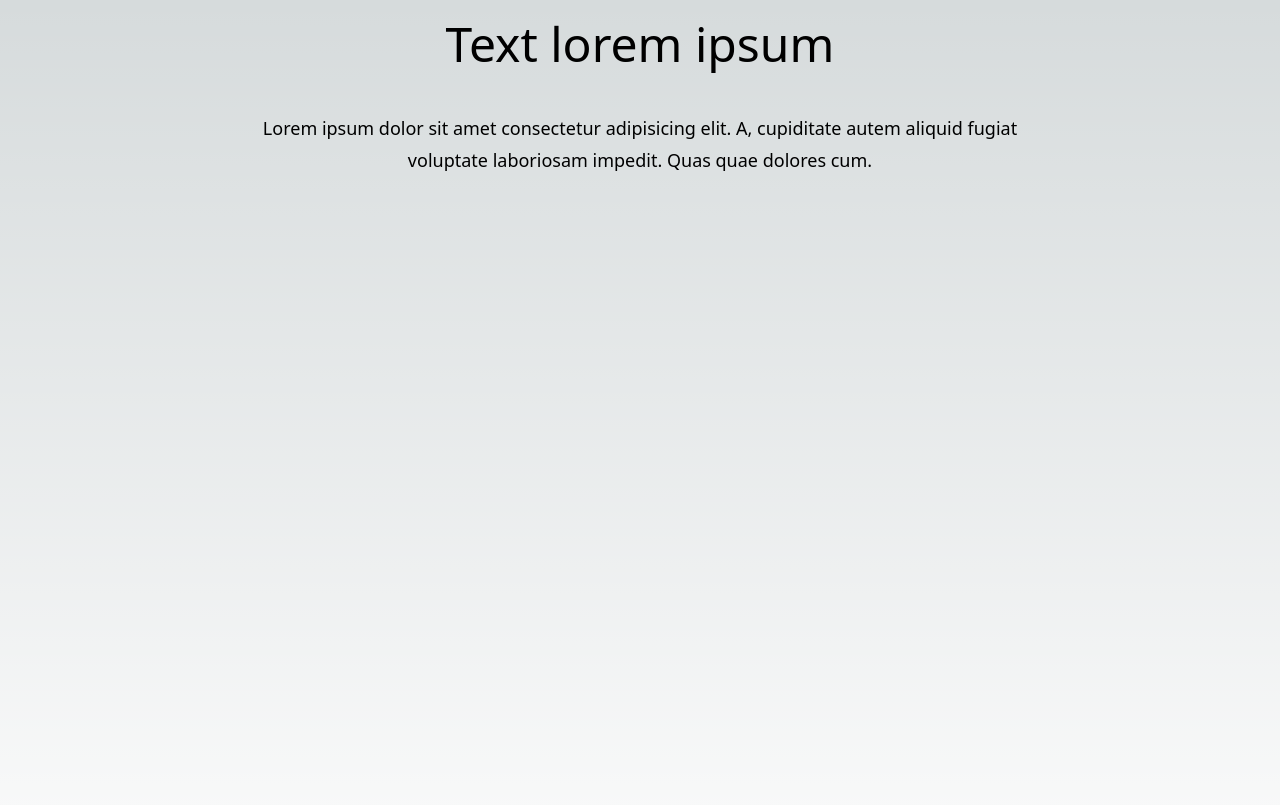
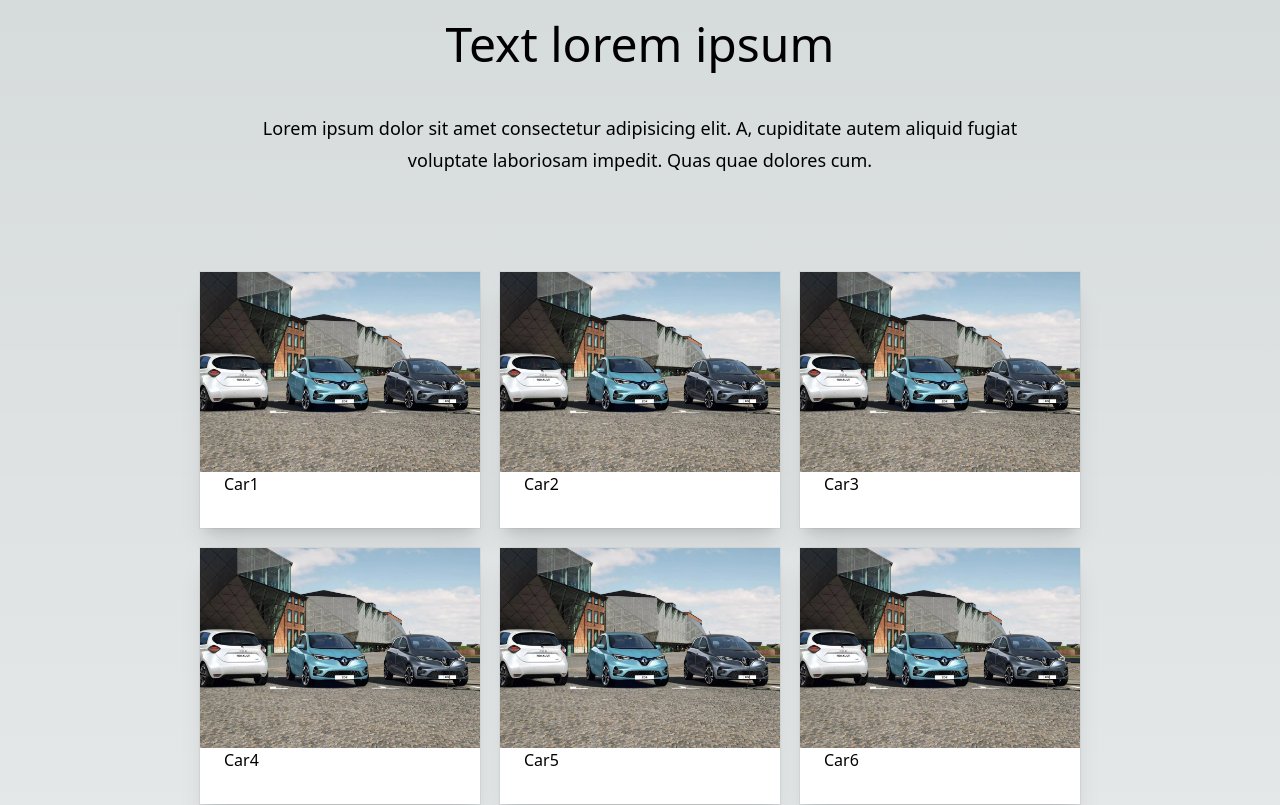
Before and after one commit to bartoszebert/hedinit-code-test-frontend, a Next.js app: page / in a window 1280 px wide. Shown: the top 805 px of the page. Built offline with nearby package versions, Linux system fonts and the light colour scheme.

Commit message:
show list

```diff
--- /dev/null
+++ b/app/components/CarList.tsx
@@ -0,0 +1,37 @@
+import { getCars } from "../utils/get-car-data";
+import Image from "next/image";
+
+interface ICarItem {
+  id: string;
+  link: {
+    href: string;
+    title: string;
+  };
+  title: string;
+  brand: string;
+  vehicleType: string;
+}
+
+const CarList = async () => {
+  const carItems: ICarItem[] = await getCars();
+
+  return (
+    <div className="grid lg:grid-cols-3 gap-5">
+      {carItems.map((car) => (
+        <div
+          className="flex flex-col min-w-[280px] bg-white pb-8 shadow-xl ring-1 ring-gray-900/5"
+          key={car.id}
+        >
+          <div className="w-full h-[200px] relative">
+            <Image className="w-full h-auto" objectFit="cover" src="/carimage.jpg" alt={car.title} fill={true} />
+          </div>
+          <div className="px-6">
+            <h3>{car.link.title}</h3>
+          </div>
+        </div>
+      ))}
+    </div>
+  );
+};
+
+export default CarList;
--- a/app/page.tsx
+++ b/app/page.tsx
@@ -1,9 +1,9 @@
-import Image from "next/image";
+import CarList from "./components/CarList";
 
-export default function Home() {
+export default async function Home() {
   return (
     <main className="flex min-h-screen flex-col items-center justify-between p-24">
-
+      <CarList />
     </main>
   );
 }
--- /dev/null
+++ b/app/utils/get-car-data.ts
@@ -0,0 +1,228 @@
+const mockCarData = {
+  cars: [
+    {
+      id: "2cf6bb4e-11e1-4d9e-bb10-1773271aabb0",
+      link: {
+        href: "/cars/1",
+        title: "Car1",
+      },
+      title: "Renault Austral Iconic esprit alpine E tech full hybrid 20",
+      brand: "Renault",
+      vehicleType: "PB",
+    },
+    {
+      id: "10db34bf-01f4-4eaa-8ec9-cf5c7aa1080a",
+      link: {
+        href: "/cars/2",
+        title: "Car2",
+      },
+      title: "Toyota Corolla LE 40",
+      brand: "Toyota",
+      vehicleType: "PB",
+    },
+    {
+      id: "6b6b9b8d-4b59-48cd-8c80-d7c6ee92a1ad",
+      link: {
+        href: "/cars/3",
+        title: "Car3",
+      },
+      title: "Honda Accord Sport 60",
+      brand: "Honda",
+      vehicleType: "PB",
+    },
+    {
+      id: "38182f45-0411-4b2f-af8f-10aae98c25a5",
+      link: {
+        href: "/cars/4",
+        title: "Car4",
+      },
+      title: "Ford Mustang GT 80",
+      brand: "Ford",
+      vehicleType: "PB",
+    },
+    {
+      id: "ed9e295a-8d56-4373-8434-3d830c4c3ef9",
+      link: {
+        href: "/cars/5",
+        title: "Car5",
+      },
+      title: "Chevrolet Camaro SS 100",
+      brand: "Chevrolet",
+      vehicleType: "PB",
+    },
+    {
+      id: "9b9c6ff7-0507-4954-a3a4-15bca9b1c82e",
+      link: {
+        href: "/cars/6",
+        title: "Car6",
+      },
+      title: "BMW M3 120",
+      brand: "BMW",
+      vehicleType: "PB",
+    },
+    {
+      id: "50c3e897-4dc4-4d56-b12c-790d13ed6cb5",
+      link: {
+        href: "/cars/7",
+        title: "Car7",
+      },
+      title: "Audi A4 140",
+      brand: "Audi",
+      vehicleType: "PB",
+    },
+    {
+      id: "dfb7226b-c32f-43fb-9868-67d0f67f1243",
+      link: {
+        href: "/cars/8",
+        title: "Car8",
+      },
+      title: "Mercedes-Benz E-Class 160",
+      brand: "Mercedes-Benz",
+      vehicleType: "PB",
+    },
+    {
+      id: "9d2a5de2-f3c0-40e0-9125-cb8361198478",
+      link: {
+        href: "/cars/9",
+        title: "Car9",
+      },
+      title: "Tesla Model S 180",
+      brand: "Tesla",
+      vehicleType: "PB",
+    },
+    {
+      id: "a0c54a6a-4658-49b7-b693-9512d9171f30",
+      link: {
+        href: "/cars/10",
+        title: "Car10",
+      },
+      title: "Lamborghini Aventador SVJ 200",
+      brand: "Lamborghini",
+      vehicleType: "PB",
+    },
+    {
+      id: "ef1cbb7c-1e67-46f3-a479-c2e15cf7998d",
+      link: {
+        href: "/cars/11",
+        title: "Car11",
+      },
+      title: "Ferrari 812 Superfast 220",
+      brand: "Ferrari",
+      vehicleType: "PB",
+    },
+    {
+      id: "4b886d85-5b9d-46eb-81f5-88e1d2e2fb99",
+      link: {
+        href: "/cars/12",
+        title: "Car12",
+      },
+      title: "Porsche 911 Turbo S 240",
+      brand: "Porsche",
+      vehicleType: "PB",
+    },
+    {
+      id: "48d0bc2d-04e7-4455-b8d1-56403a888e8c",
+      link: {
+        href: "/cars/13",
+        title: "Car13",
+      },
+      title: "McLaren 720S 260",
+      brand: "McLaren",
+      vehicleType: "PB",
+    },
+    {
+      id: "f589f424-9015-43b5-97aa-54ffbe8773b2",
+      link: {
+        href: "/cars/14",
+        title: "Car14",
+      },
+      title: "Bugatti Chiron Sport 280",
+      brand: "Bugatti",
+      vehicleType: "PB",
+    },
+    {
+      id: "8210b77e-f634-4ac3-b3c5-2a4fc0c5d30a",
+      link: {
+        href: "/cars/15",
+        title: "Car15",
+      },
+      title: "Bentley Continental GT 300",
+      brand: "Bentley",
+      vehicleType: "SU",
+    },
+    {
+      id: "cd3688a0-95d4-42b2-a6f5-9c0dc5e6a045",
+      link: {
+        href: "/cars/16",
+        title: "Car16",
+      },
+      title: "Rolls-Royce Phantom 320",
+      brand: "Rolls-Royce",
+      vehicleType: "PB",
+    },
+    {
+      id: "f21ab249-2b0c-43da-bf44-79a7e7de1614",
+      link: {
+        href: "/cars/17",
+        title: "Car17",
+      },
+      title: "Aston Martin DBS Superleggera 340",
+      brand: "Aston Martin",
+      vehicleType: "PB",
+    },
+    {
+      id: "28be99c1-d81c-4c4b-ae04-82af7eefbd50",
+      link: {
+        href: "/cars/18",
+        title: "Car18",
+      },
+      title: "Maserati GranTurismo 360",
+      brand: "Maserati",
+      vehicleType: "SU",
+    },
+    {
+      id: "b5c74c32-13ac-492b-8c71-7df18cc50a76",
+      link: {
+        href: "/cars/19",
+        title: "Car19",
+      },
+      title: "Jaguar F-Type 380",
+      brand: "Jaguar",
+      vehicleType: "PB",
+    },
+    {
+      id: "eb30dd5b-18c1-45fb-b2f1-5efacafbf63f",
+      link: {
+        href: "/cars/20",
+        title: "Car20",
+      },
+      title: "Lexus LC 500 400",
+      brand: "Lexus",
+      vehicleType: "SU",
+    },
+  ],
+};
+
+export const getCars = async () => {
+  await new Promise((resolve) => {
+    setTimeout(resolve, 200);
+  });
+
+  return mockCarData.cars;
+};
+
+export const getCarDetails = async (id: string) => {
+  await new Promise((resolve) => {
+    setTimeout(resolve, 200);
+  });
+
+  return mockCarData.cars.find((el) => el.id === id);
+};
+
+export const getCarsByType = async (type: string) => {
+  await new Promise((resolve) => {
+    setTimeout(resolve, 200);
+  });
+
+  return mockCarData.cars.find((el) => el.vehicleType === type);
+};
```
Also changed, not shown: app/cars/[id]/page.tsx (added), public/carimage.jpg (added).
